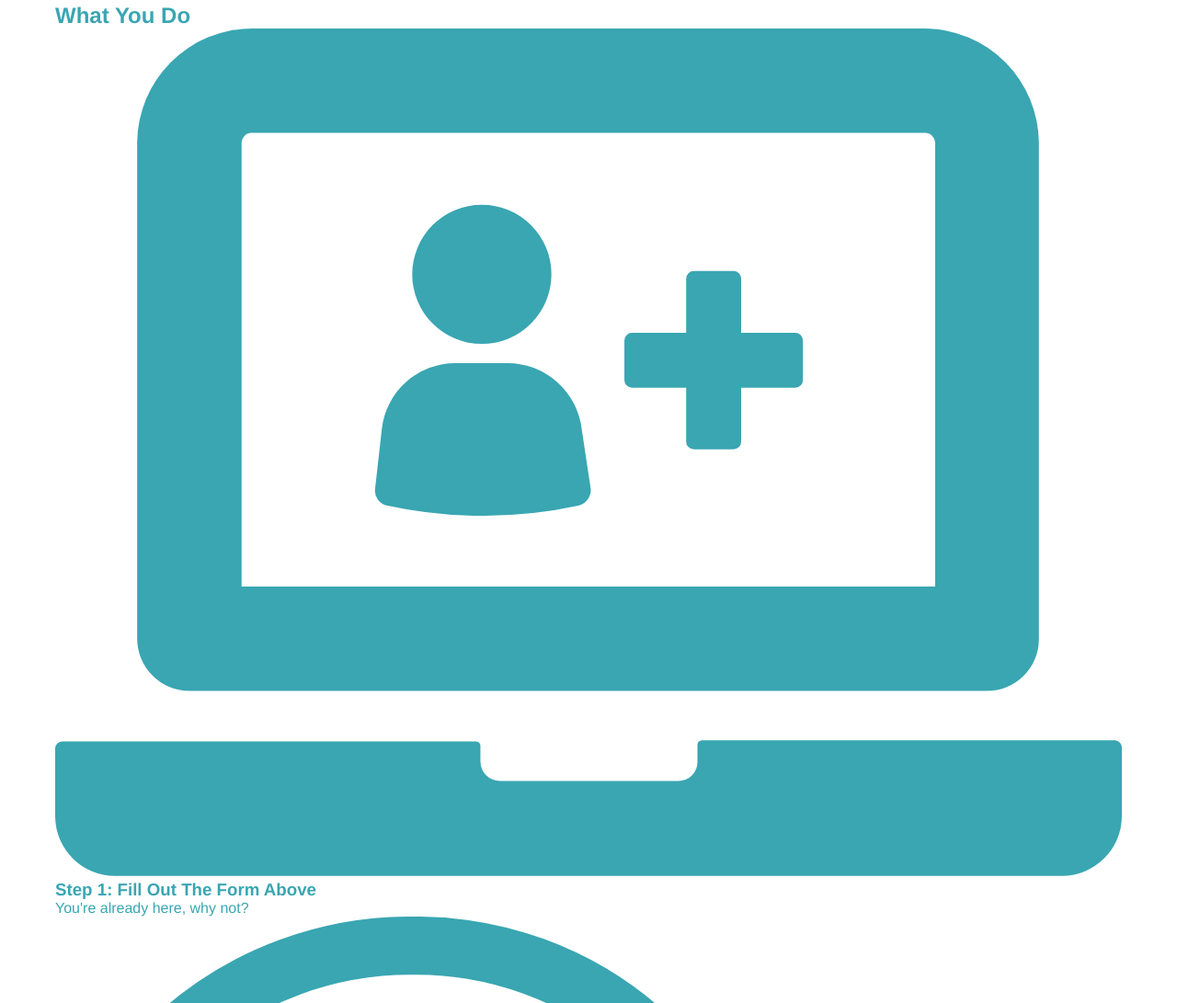
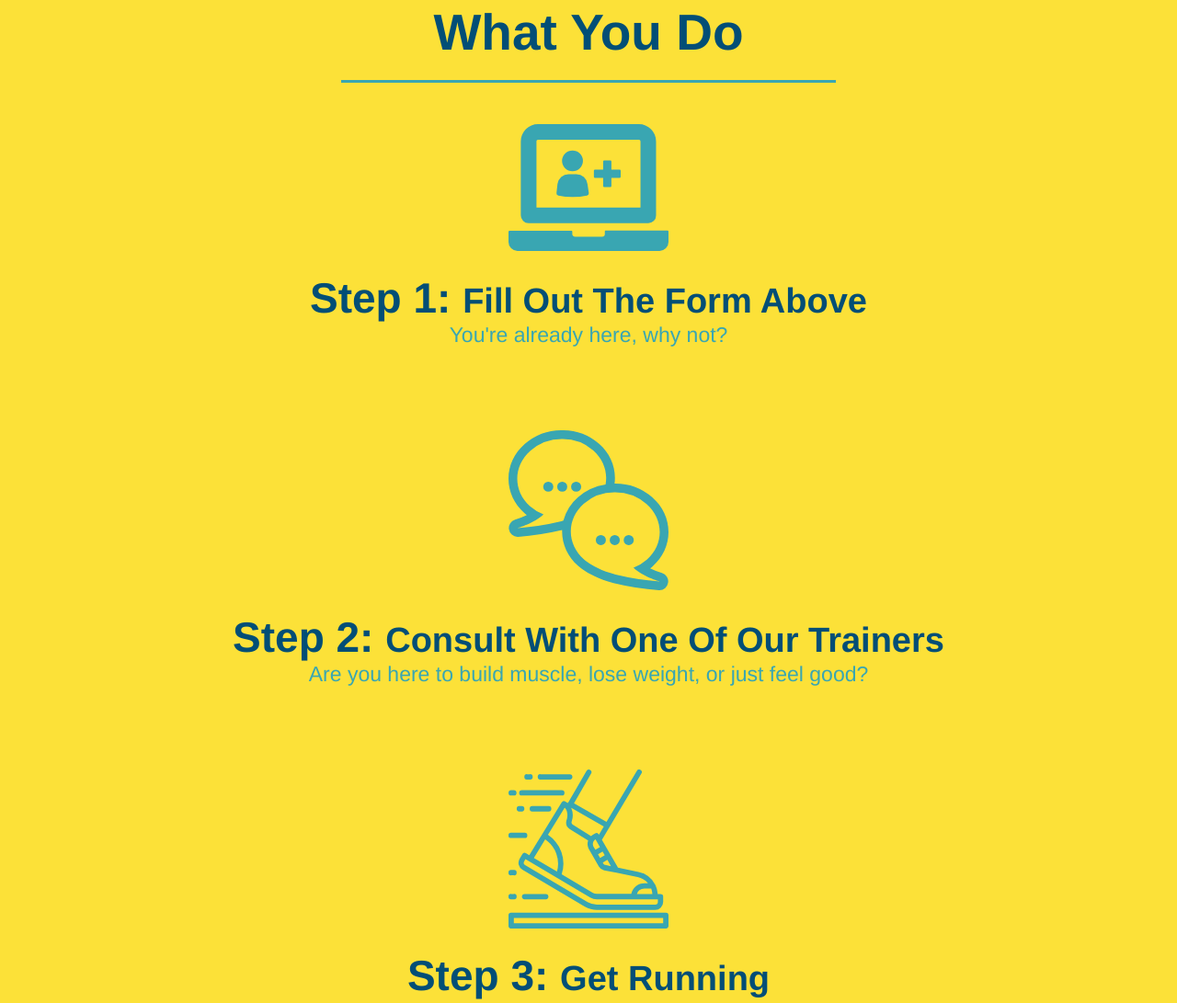
Before and after one commit to DanM1996/run-buddy, a plain HTML site: page index.html in a window 1280 px wide. Shown: the part 1117-2208 px from the top of the page at 92% size. Drawn offline with Linux system fonts and the light colour scheme.

Commit message:
style what you do section

```diff
--- a/assets/css/style.css
+++ b/assets/css/style.css
@@ -116,15 +116,6 @@
 .intro {
     text-align: center;
 }
-.intro h2 {
-    font-size: 55px;
-    color: #024e76;
-    margin-bottom: 35px;
-    padding: 0 100px 20px 100px;
-    border-bottom: 3px solid;
-    border-color: #fce138;
-    display: inline-block;
-}
 .intro p {
     line-height: 1.7;
     color: #39a6b2;
@@ -132,3 +123,40 @@
     font-size: 20px;
     margin: 0 auto;
 }
+.steps {
+    text-align: center;
+    background: #fce138;
+}
+.section-title {
+    font-size: 55px;
+    color: #024e76;
+    margin-bottom: 35px;
+    padding: 0 100px 20px 100px;
+    display: inline-block;
+    border-bottom: 3px solid;
+}
+.primary-border {
+    border-color: #fce138;
+}
+.secondary-border {
+    border-color: #39a6b2;
+}
+.steps div {
+    margin-bottom: 80px;
+}
+.steps img {
+    width: 15%;
+    margin: 10px 0;
+}
+.steps h3 {
+    color: #024e76;
+    font-size: 46px;
+    margin-top: 10px;
+}
+.steps p {
+    color: #39a6b2;
+    font-size: 23px;
+}
+.steps span {
+    font-size: 38px;
+}
--- a/index.html
+++ b/index.html
@@ -75,7 +75,7 @@
 
     <!-- "what we do" section -->
     <section id="#what-we-do" class="intro">
-        <h2>What We Do</h2>
+        <h2 class="section-title primary-border">What We Do</h2>
         <p>
             butcher selfies chambray shabby chic gentrify readymade yr Echo Park XOXO Tumblr normcore
             Banksy direct trade Blue Bottle chillwave you probably haven't heard of them single-origin
@@ -86,33 +86,33 @@
     </section>
 
     <!-- "what you do" section-->
-    <section id="#what-you-do">
-        <h2>What You Do</h2>
+    <section id="#what-you-do" class="steps">
+        <h2 class="section-title secondary-border">What You Do</h2>
         <div>
             <!-- Insert this img element -->
             <img src="./assets/images/step-1.svg" alt="" />
-           <h3>Step 1: Fill Out The Form Above</h3>
+           <h3>Step 1: <span>Fill Out The Form Above</span></h3>
            <p>You're already here, why not?</p>
         </div>
 
         <div>
             <!-- Insert this img element -->
             <img src="./assets/images/step-2.svg" alt="" />
-            <h3>Step 2: Consult With One Of Our Trainers</h3>
+            <h3>Step 2: <span>Consult With One Of Our Trainers</span></h3>
             <p>Are you here to build muscle, lose weight, or just feel good?</p>
         </div>
 
         <div>
             <!-- Insert this img element -->
             <img src="./assets/images/step-3.svg" alt="" />
-            <h3>Step 3: Get Running</h3>
+            <h3>Step 3: <span>Get Running</span></h3>
             <p>Hit the ground running (literally) once your trainer lays out your plan.</p>
        </div>
 
        <div>
            <!-- Insert this img element -->
            <img src="./assets/images/step-4.svg" alt="" />
-           <h3>Step 4: See Results</h3>
+           <h3>Step 4: <span>See Results</span></h3>
            <p>Bi-weekly checkins with your trainer will keep you focused</p>
        </div>
     </section>
```
